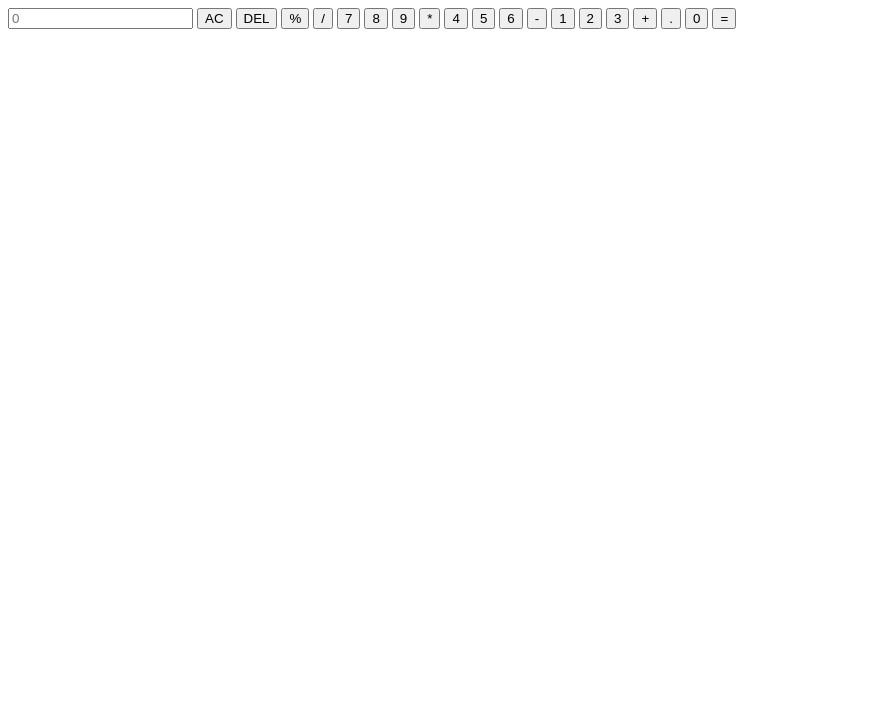
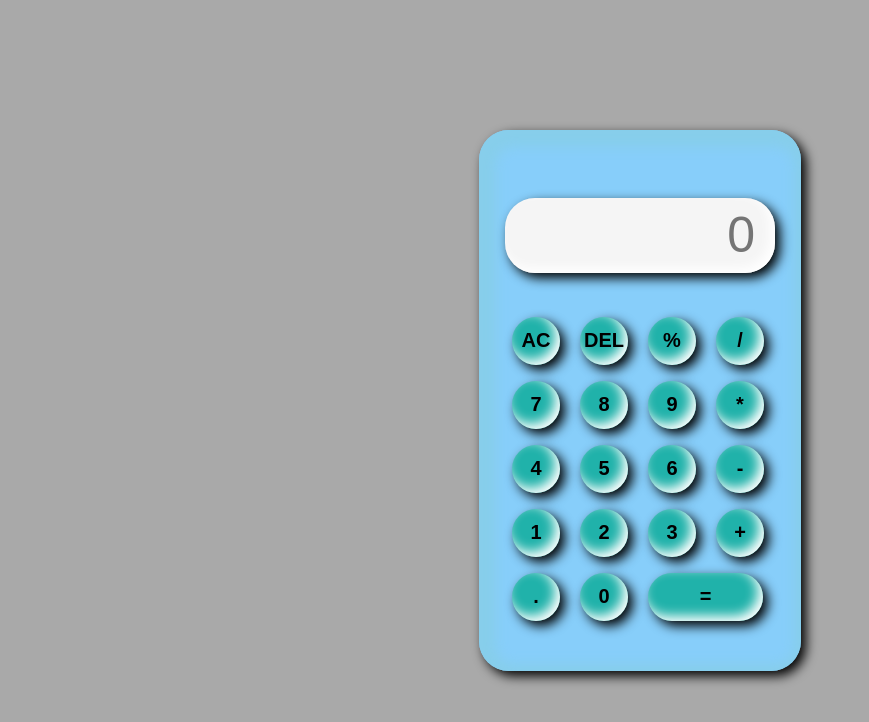
Before and after one commit to FerozMahmud/simple-calculator, a plain HTML site: page index.html in a window 1280 px wide. Shown: the whole page, without its empty margins (0-869 px from the left). Drawn offline with Linux system fonts and the light colour scheme.

Commit message:
update-css

```diff
--- a/css/style.css
+++ b/css/style.css
@@ -0,0 +1,64 @@
+*{
+    margin: 0;
+    padding: 0;
+    box-sizing: border-box;
+    background-color: darkgrey;
+    font-family: sans-serif;
+    outline: none;
+}
+
+.container{
+    height: 100vh;
+    display: flex;
+    justify-content: center;
+    align-items: center;
+}
+
+.claculator{
+    background-color: lightskyblue;
+    padding: 20px 25px 42px 25px;
+    border-radius: 30px;
+    box-shadow: inset 5px 5px 12px 12px skyblue,
+                      5px 5px 12px black;
+    display: grid;
+    grid-template-columns: repeat(4,68px);
+}
+
+input{
+    grid-column: span 4;
+    height: 75px;
+    width: 270px;
+    background-color: whitesmoke;
+    box-shadow: inset -5px -5px 12px #ffffff,
+                      5px 5px 12px black;
+    border: none;
+    border-radius: 30px;
+    color: gray;
+    font-size: 50px;
+    text-align: end;
+    margin: auto;
+    margin-top: 48px;
+    margin-bottom: 36px;
+    padding: 20px;
+}
+
+button{
+    height: 48px;
+    width: 48px;
+    background-color: lightseagreen;
+    box-shadow: inset -5px -5px 12px #ffffff,
+                      5px 5px 12px black;
+    border: none;
+    border-radius: 50%;
+    margin: 8px;
+    font-size: 20px;
+    font-weight: 700;
+}
+
+.equal{
+    width: 115px;
+    border-radius: 40px;
+    background-color: lightseagreen;
+    box-shadow: inset -5px -5px 12px #ffffff,
+                      5px 5px 12px black;
+}
--- a/index.html
+++ b/index.html
@@ -5,6 +5,7 @@
     <meta charset="UTF-8">
     <meta http-equiv="X-UA-Compatible" content="IE=edge">
     <meta name="viewport" content="width=device-width, initial-scale=1.0">
+    <link rel="stylesheet" href="css/style.css">
     <title>Calculator</title>
 </head>
 
@@ -30,7 +31,7 @@
             <button onclick="display('+')">+</button>
             <button onclick="display('.')">.</button>
             <button onclick="display('0')">0</button>
-            <button onclick="calculate()">=</button>
+            <button class="equal" onclick="calculate()">=</button>
         </div>
     </div>
 </body>
```
